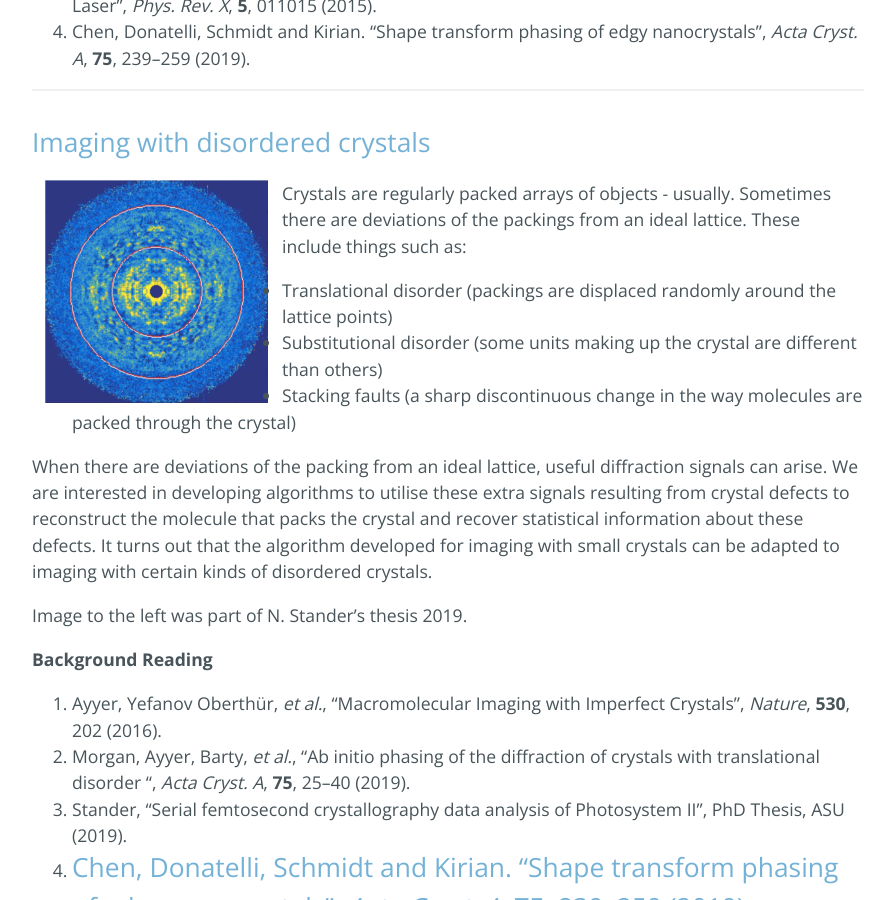
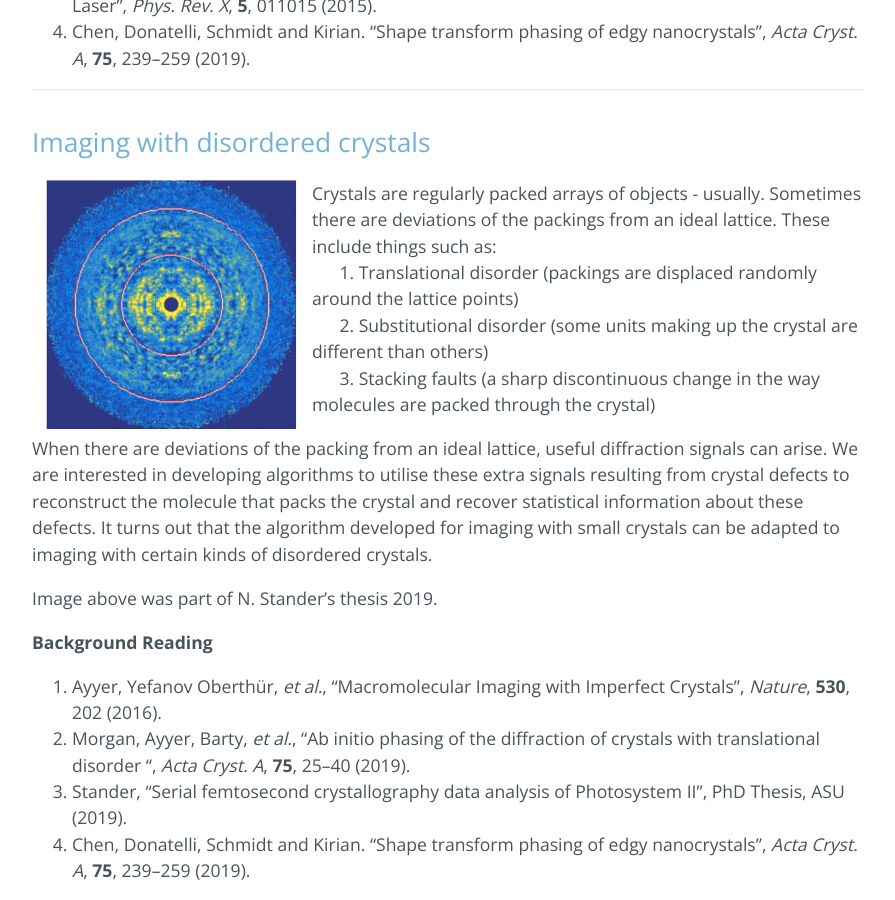
Before and after one commit to captvonsciencypants/computational-imaging-lab, a Jekyll site: the page built from research.md, in a window 1280 px wide and 900 px high, scrolled down 1819 px. Shown: the whole window, without its empty margins (192-1087 px from the left). Built offline with Jekyll 4.4.1, drawn with Linux system fonts in a browser that asks for light colours; our own code applies the rules of GitHub Pages for plain Markdown files; the repository's description, which GitHub fills in, is left out.

Commit message:
Update research.md

```diff
--- a/research.md
+++ b/research.md
@@ -22,22 +22,26 @@ We have developed algorithms that is able to do this in principle and are workin
 ---
 
 ## Imaging with disordered crystals
-<img align="left" src="figs/res_crystdisorder2b.png" width="250">
+<img align="left" src="figs/res_crystdisorder2b.png" width="280">
 
 Crystals are regularly packed arrays of objects - usually. Sometimes there are deviations of the packings from an ideal lattice. These include things such as:
-* Translational disorder (packings are displaced randomly around the lattice points)
-* Substitutional disorder (some units making up the crystal are different than others)
-* Stacking faults (a sharp discontinuous change in the way molecules are packed through the crystal)
+<br>
+&nbsp;&nbsp;&nbsp;&nbsp;&nbsp;  1. Translational disorder (packings are displaced randomly around the lattice points)
+<br>
+&nbsp;&nbsp;&nbsp;&nbsp;&nbsp;  2. Substitutional disorder (some units making up the crystal are different than others)
+<br>
+&nbsp;&nbsp;&nbsp;&nbsp;&nbsp;  3. Stacking faults (a sharp discontinuous change in the way molecules are packed through the crystal)
 
 When there are deviations of the packing from an ideal lattice, useful diffraction signals can arise. We are interested in developing algorithms to utilise these extra signals resulting from crystal defects to reconstruct the molecule that packs the crystal and recover statistical information about these defects. It turns out that the algorithm developed for imaging with small crystals can be adapted to imaging with certain kinds of disordered crystals.
 
-Image to the left was part of N. Stander's thesis 2019.
+Image above was part of N. Stander's thesis 2019.
 
 **Background Reading**
 1. Ayyer, Yefanov Oberthür, _et al._, "Macromolecular Imaging with Imperfect Crystals", _Nature_, **530**, 202 (2016).
 2. Morgan, Ayyer, Barty, _et al._, "Ab initio phasing of the diffraction of crystals with translational disorder ", _Acta Cryst. A_, **75**, 25–40 (2019).
 3. Stander, "Serial femtosecond crystallography data analysis of Photosystem II", PhD Thesis, ASU (2019).
 4. Chen, Donatelli, Schmidt and Kirian. "Shape transform phasing of edgy nanocrystals", _Acta Cryst. A_, **75**, 239–259 (2019).
+
 ---
 
 ## Single particle imaging
```
